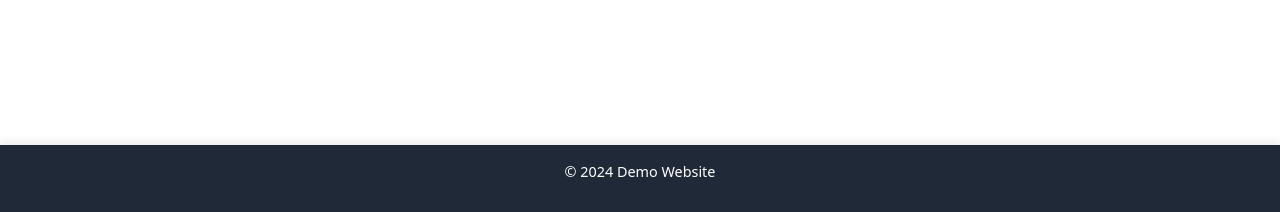
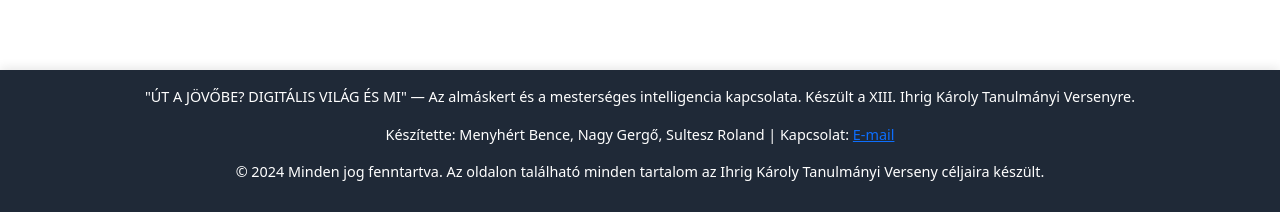
Before and after one commit to xauloq/IKTV_verseny, a React (Vite) app: page / in a window 1280 px wide. Shown: the part 585-797 px from the top of the page. Built offline with nearby package versions, Linux system fonts and the light colour scheme.

Commit message:
Footer added, CSS file management

```diff
--- a/src/App.css
+++ b/src/App.css
@@ -1,79 +1,20 @@
-/* Global body styling */
 body, html {
   margin: 0;
   padding: 0;
   font-family: 'Segoe UI', Tahoma, Geneva, Verdana, sans-serif;
   background-color: #f0f2f5;
   color: #333;
-  height: 100%; /* Ensure the body and html fill the height */
+  height: 100%;
 }
 
-/* Styling for the app container */
 #root {
   display: flex;
   flex-direction: column;
   min-height: 100vh;
 }
 
-/* Main content styling */
-main {
-  flex-grow: 1;
-  padding: 2rem;
-  text-align: center;
+img{
+  width: 100%;
+  height: 100%;
+  object-fit: cover;
 }
-
-main h2 {
-  font-size: 2rem;
-  margin-bottom: 1rem;
-  color: #1f2937;
-}
-
-main p {
-  font-size: 1.1rem;
-  line-height: 1.6;
-  max-width: 600px;
-  margin: 0 auto;
-}
-
-/* Footer fixed at the bottom */
-footer {
-  position: fixed; /* Fixed to the bottom */
-  bottom: 0; /* Align to the bottom */
-  left: 0;
-  width: 100%;
-  background-color: #1f2937;
-  color: white;
-  padding: 1rem;
-  text-align: center;
-  font-size: 0.9rem;
-  box-shadow: 0 -2px 10px rgba(0, 0, 0, 0.1);
-}
-
-/* Navbar styles */
-nav {
-  background-color: #1f2937;
-  color: white;
-  display: flex;
-  justify-content: space-between;
-  align-items: center;
-  padding: 1rem 2rem;
-  box-shadow: 0 2px 10px rgba(0, 0, 0, 0.1);
-}
-
-nav h1 {
-  font-size: 1.5rem;
-}
-
-nav ul {
-  list-style-type: none;
-  display: flex;
-  gap: 1.5rem;
-}
-
-nav ul li {
-  cursor: pointer;
-}
-
-nav ul li:hover {
-  text-decoration: underline;
-}
--- a/src/App.jsx
+++ b/src/App.jsx
@@ -1,7 +1,7 @@
 import './App.css';
 import Navbar from './components/Navbar';
 import Footer from './components/Footer';
-import Section from "./components/Section.jsx";
+import Section from './components/Section';
 
 
 function App() {
--- /dev/null
+++ b/src/components/Footer.css
@@ -0,0 +1,12 @@
+footer {
+    position: fixed;
+    bottom: 0;
+    left: 0;
+    width: 100%;
+    background-color: #1f2937;
+    color: white;
+    padding: 1rem;
+    text-align: center;
+    font-size: 0.9rem;
+    box-shadow: 0 -2px 10px rgba(0, 0, 0, 0.1);
+}
--- a/src/components/Footer.jsx
+++ b/src/components/Footer.jsx
@@ -1,9 +1,18 @@
 import React from 'react';
+import './Footer.css';
 
 const Footer = () => {
     return (
         <footer>
-            <p>© 2024 Demo Website</p>
+            <p>
+                "ÚT A JÖVŐBE? DIGITÁLIS VILÁG ÉS MI" — Az almáskert és a mesterséges intelligencia kapcsolata. Készült a XIII. Ihrig Károly Tanulmányi Versenyre.
+            </p>
+            <p>
+                Készítette: Menyhért Bence, Nagy Gergő, Sultesz Roland | Kapcsolat: <a href="mailto:xauloq@gmail.com">E-mail</a>
+            </p>
+            <p>
+                © 2024 Minden jog fenntartva. Az oldalon található minden tartalom az Ihrig Károly Tanulmányi Verseny céljaira készült.
+            </p>
         </footer>
     );
 };
--- a/src/components/Main.jsx
+++ b/src/components/Main.jsx
@@ -1,4 +1,5 @@
 import React from 'react';
+import './Main.css';
 
 const Main = () => {
     return (
--- /dev/null
+++ b/src/components/Navbar.css
@@ -0,0 +1,27 @@
+nav {
+    background-color: #1f2937;
+    color: white;
+    display: flex;
+    justify-content: space-between;
+    align-items: center;
+    padding: 1rem 2rem;
+    box-shadow: 0 2px 10px rgba(0, 0, 0, 0.1);
+}
+
+nav h1 {
+    font-size: 1.5rem;
+}
+
+nav ul {
+    list-style-type: none;
+    display: flex;
+    gap: 1.5rem;
+}
+
+nav ul li {
+    cursor: pointer;
+}
+
+nav ul li:hover {
+    text-decoration: underline;
+}
--- a/src/components/Navbar.jsx
+++ b/src/components/Navbar.jsx
@@ -1,4 +1,5 @@
 import React from 'react';
+import './Navbar.css';
 
 const Navbar = () => {
     return (
--- a/src/index.css
+++ /dev/null
@@ -1,5 +0,0 @@
-img{
-    width: 100%;
-    height: 100%;
-    object-fit: cover;
-}
--- a/src/main.jsx
+++ b/src/main.jsx
@@ -2,7 +2,7 @@ import React from 'react';
 import { createRoot } from 'react-dom/client';
 import App from './App';
 import 'bootstrap/dist/css/bootstrap.min.css';
-import './index.css';
+import './App.css';
 
 createRoot(document.getElementById('root')).render(
     <React.StrictMode>
```
Also changed, not shown: src/components/Main.css (added, +18 -0 lines).
